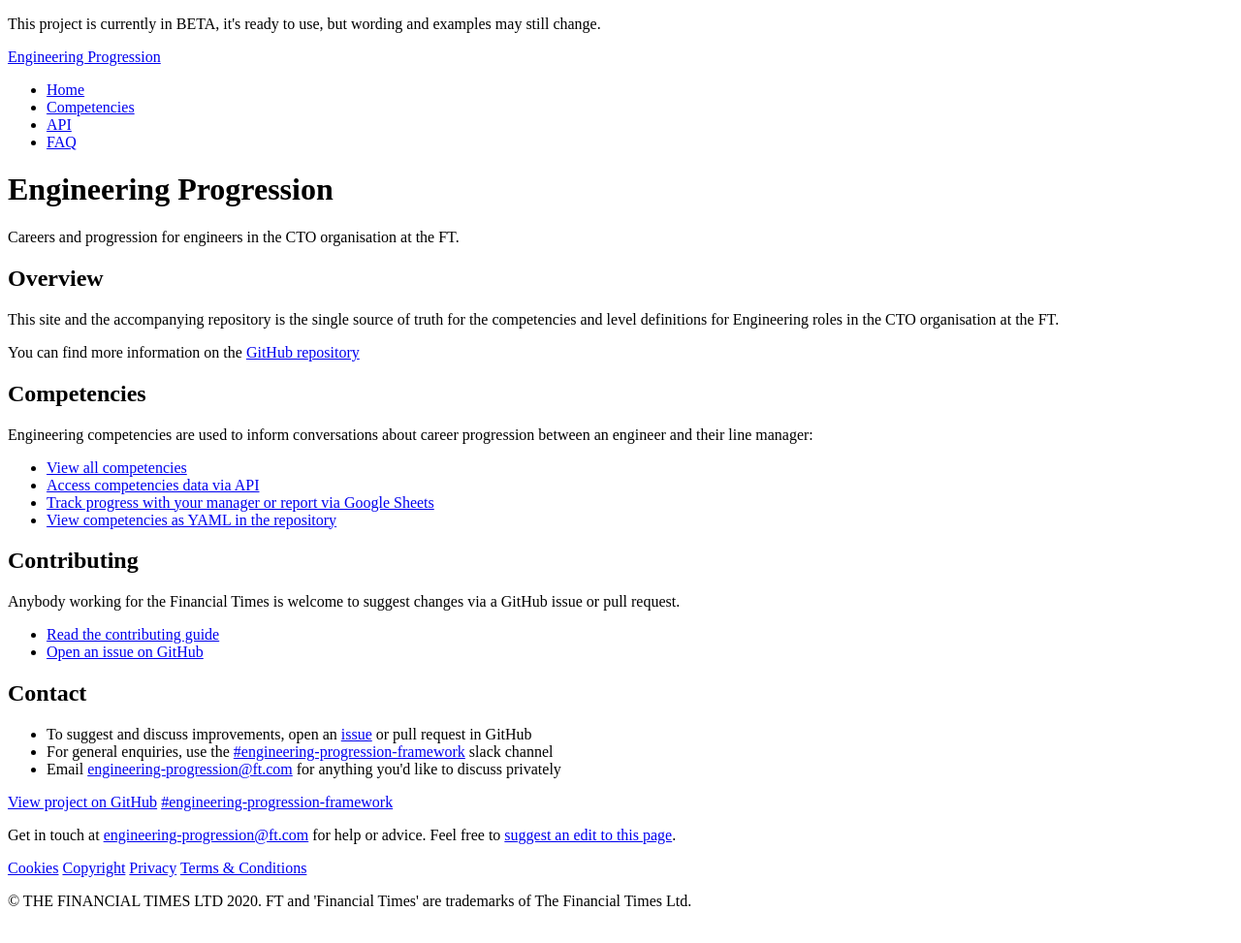
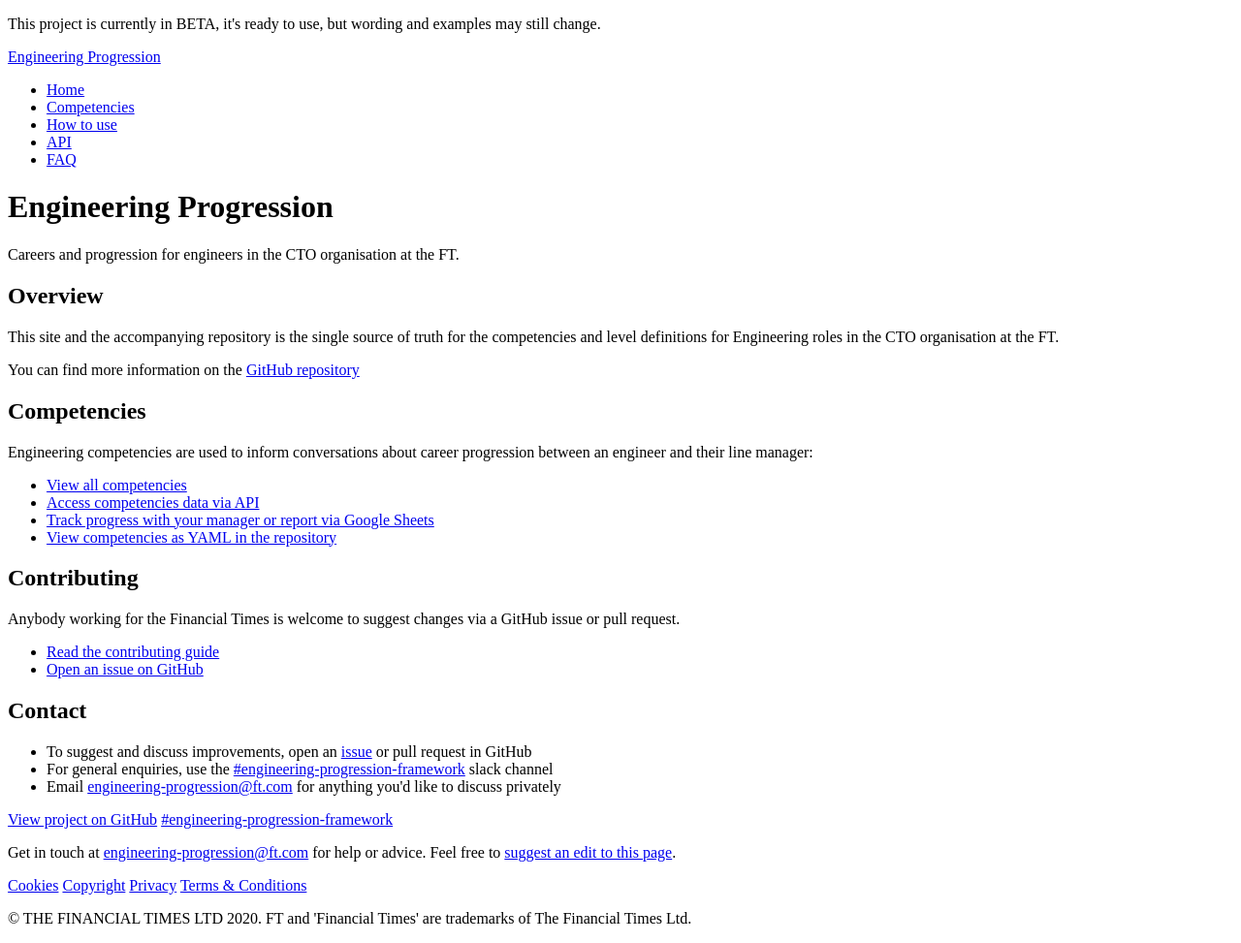
Before and after one commit to Financial-Times/engineering-progression, a Jekyll site: the page built from site/pages/home.html, in a window 1280 px wide. Shown: the whole page at 97% size. Built offline with Jekyll 4.4.1, drawn with Linux system fonts in a browser that asks for light colours; a style sheet for code colours, icons or effects is not loaded.

Commit message:
move How To Use link to top level (#321)

```diff
--- a/site/_includes/header.html
+++ b/site/_includes/header.html
@@ -18,6 +18,11 @@
 			<li>
 				<a href="/competencies/" {% if page.url contains '/competencies/' %}aria-current="true"{% endif %}>
 					Competencies
+				</a>
+			</li>
+			<li>
+				<a href="/competencies/how-to-use/" {% if page.url == '/competencies/how-to-use/' %}aria-current="true"{% endif %}>
+					How to use
 				</a>
 			</li>
 			<li>
@@ -44,11 +49,6 @@
 					</li>
 				</ol>
 				<ul class="o-header-services__secondary-nav-list o-header-services__secondary-nav-list--children" aria-label="Child sections">
-					<li>
-						<a href="/competencies/how-to-use/" {% if page.url == '/competencies/how-to-use/' %}aria-current="true"{% endif %}>
-							How to use
-						</a>
-					</li>
 					{% for level in site.data.levels %}
 						<li>
 							{% capture level_url %}/competencies/{{level.id}}/{% endcapture %}
```
